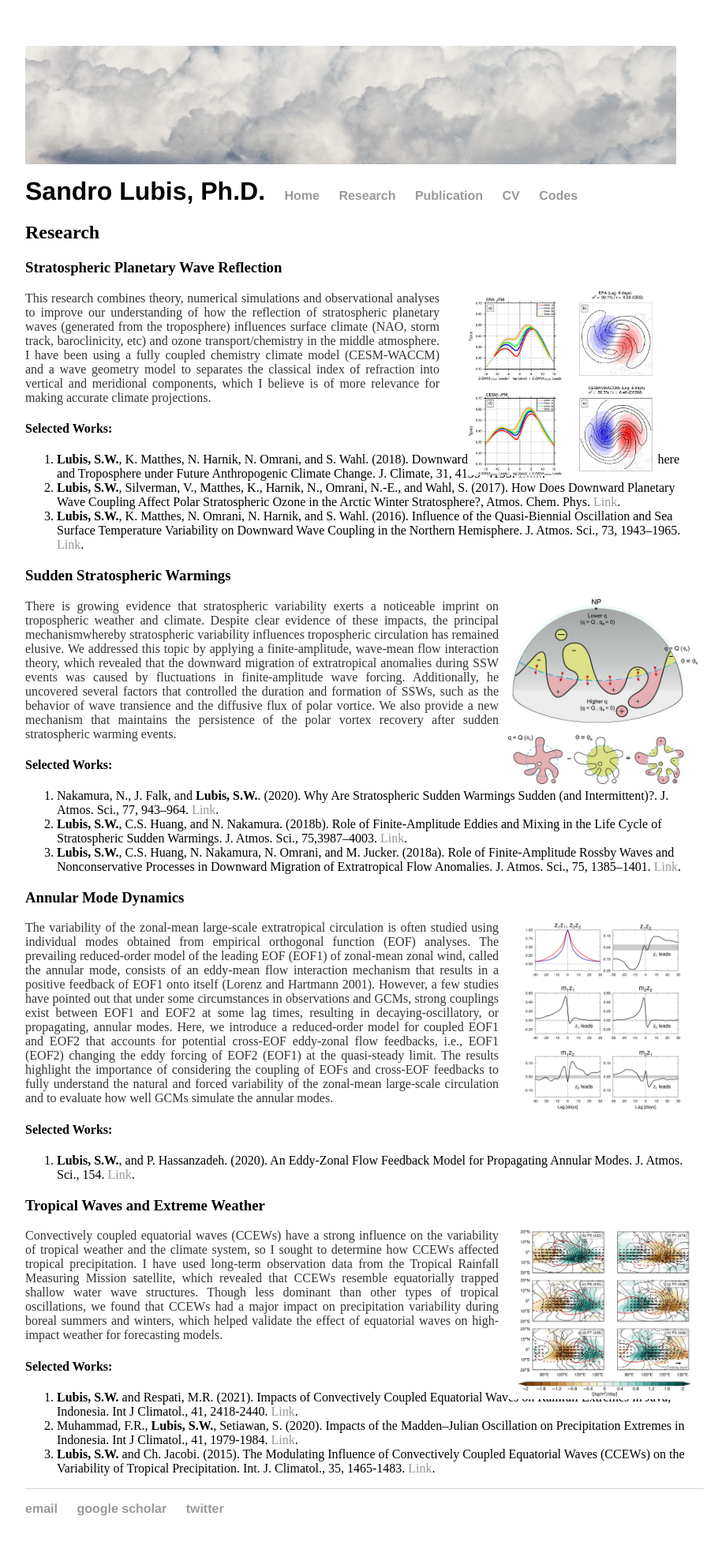
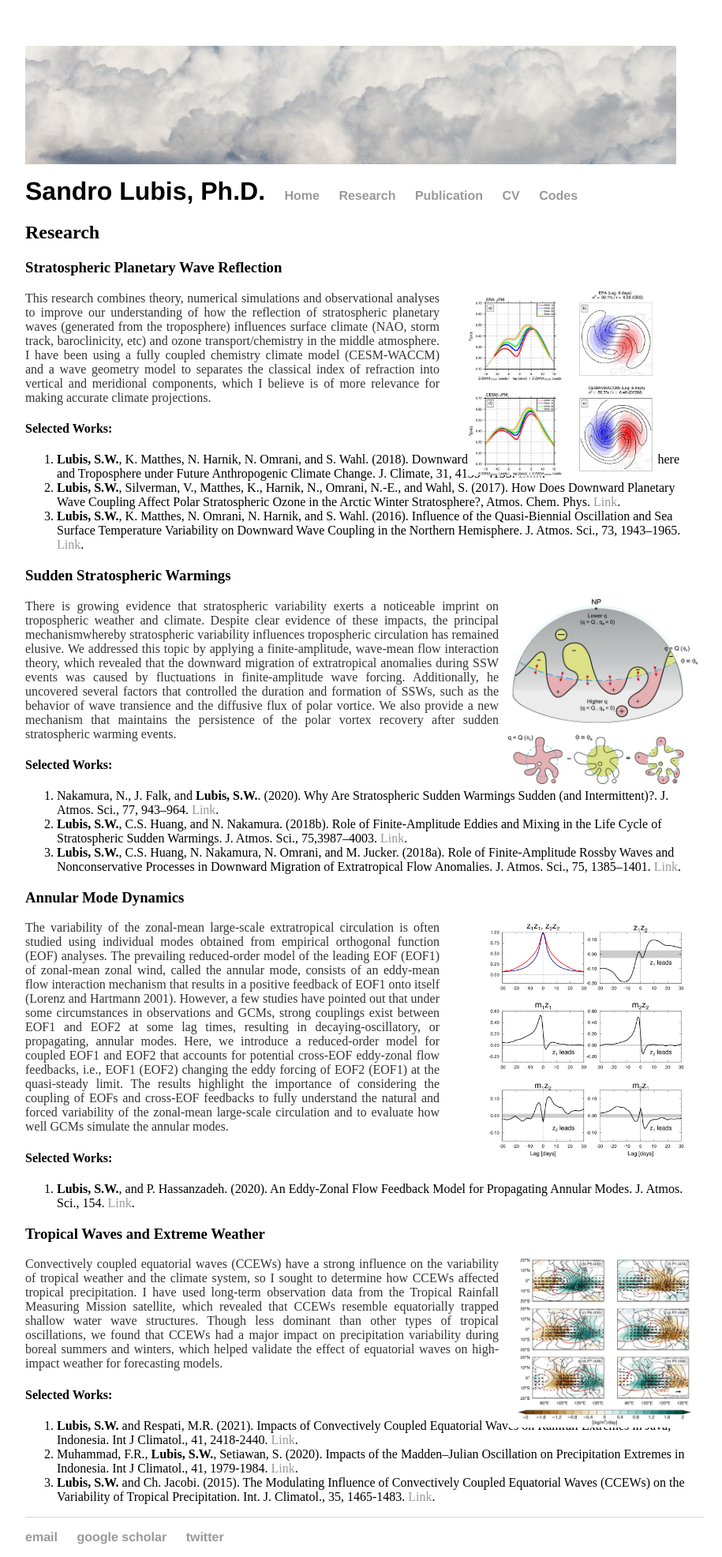
Before and after one commit to sandrolubis/sandrolubis.github.io, a Jekyll site: the page built from research/index.html, in a window 1280 px wide. Shown: the whole page at 79% size, without its empty margins (276-1191 px from the left). Built offline with Jekyll 4.4.1, drawn with Linux system fonts in a browser that asks for light colours; before the commit the page ends 1936 px from its top, so only the background shows below that.

Commit message:
Update index.html

```diff
--- a/research/index.html
+++ b/research/index.html
@@ -41,8 +41,8 @@ title: Research Interests | Sandro Lubis
 
 
 			<h3>Annular Mode Dynamics</h3>
-			<img src="https://sandrolubis.github.io/assets/images/ccr_erainterim_full.png" alt="Fig 3" style="position:absolute; left:920px; width:240px">
-			<p class="indented", style="width:600px"><font size=3>
+			<img src="https://sandrolubis.github.io/assets/images/ccr_erainterim_full.png" alt="Fig 3" style="position:absolute; left:870px; width:300px">
+			<p class="indented", style="width:525px"><font size=3>
 				The variability of the zonal-mean large-scale extratropical circulation is often studied using individual modes obtained from empirical orthogonal function (EOF) analyses.
 				The prevailing reduced-order model of the leading EOF (EOF1) of zonal-mean zonal wind, called the annular mode, consists of an eddy-mean flow interaction mechanism that results
 				in a positive feedback of EOF1 onto itself (Lorenz and Hartmann 2001). However, a few studies have pointed out that under some circumstances in observations and GCMs, strong couplings
```
